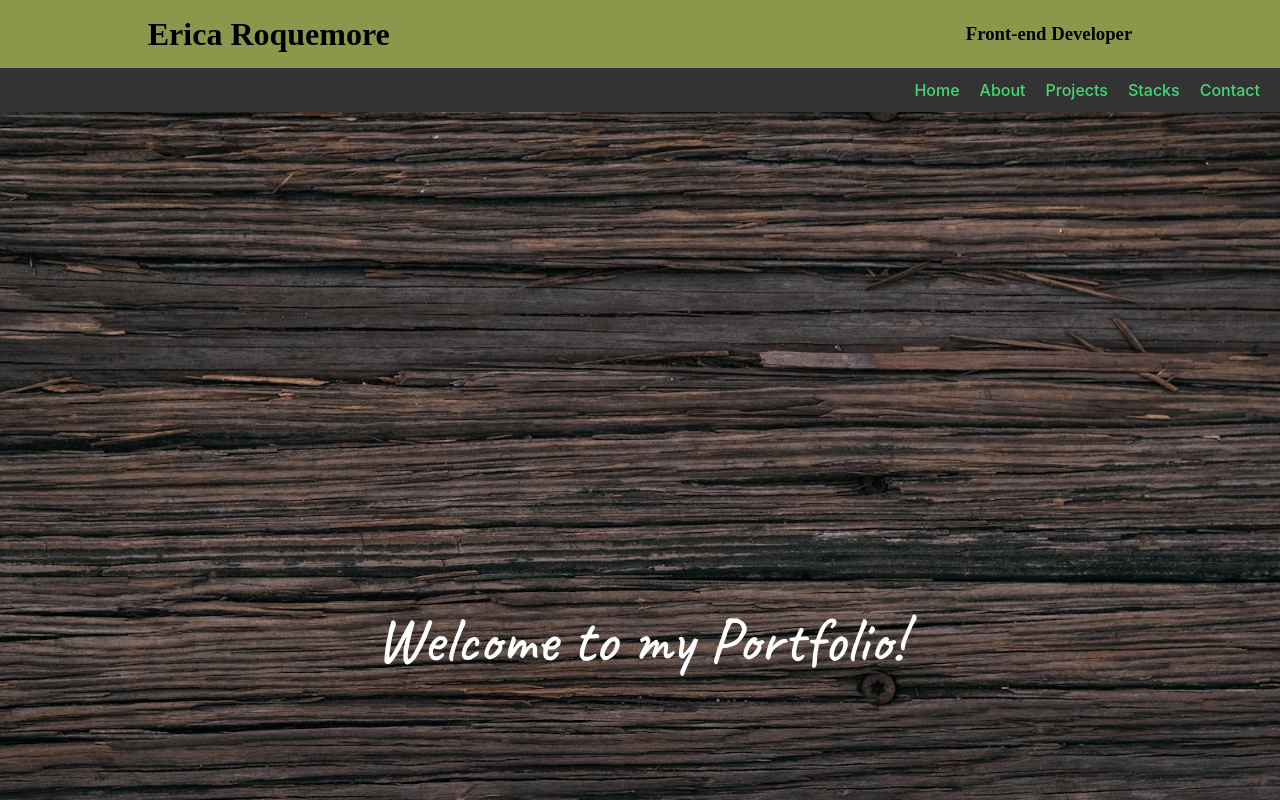
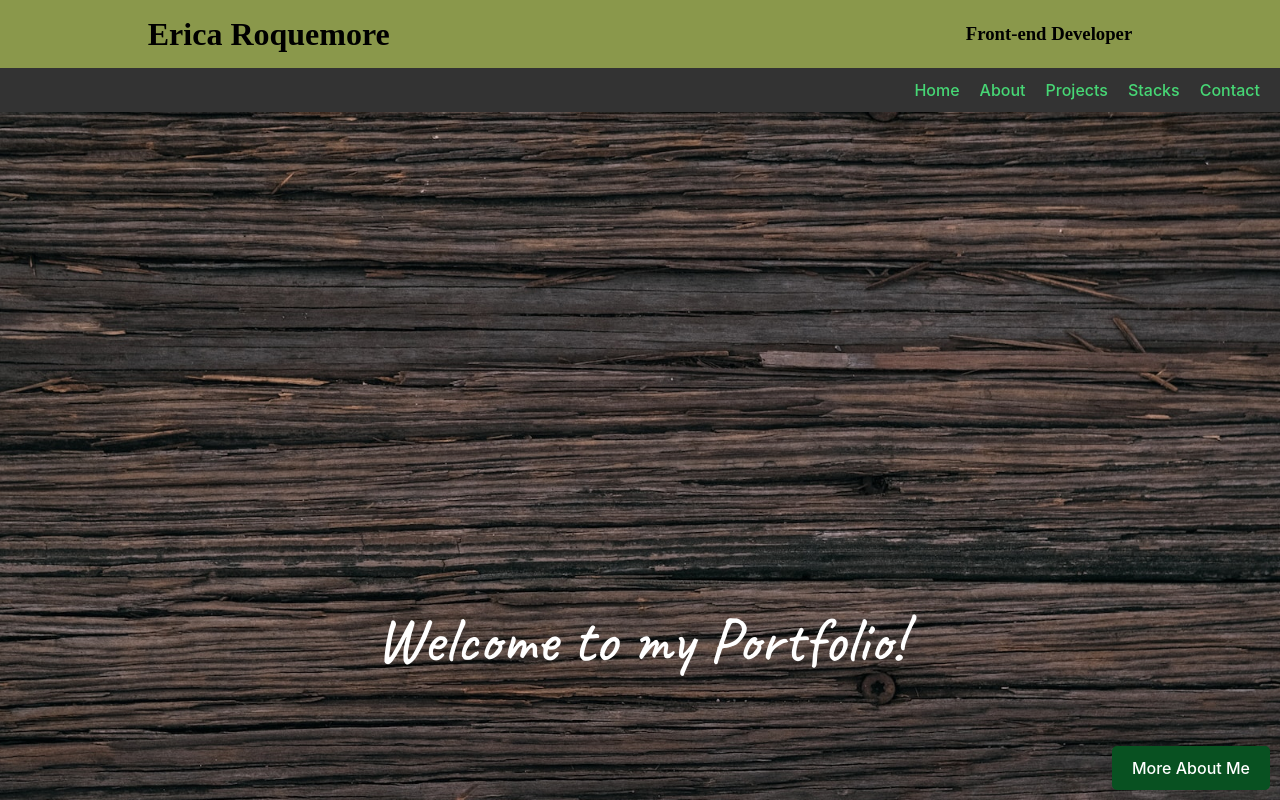
Before and after one commit to ricapi96/portfolio_23, a React (Vite) app: page / in a window 1280 px wide. Shown: the top 800 px of the page. Built offline with nearby package versions, Linux system fonts and the light colour scheme; a web font is replaced by a local one.

Commit message:
testing new page

```diff
--- a/src/App.css
+++ b/src/App.css
@@ -325,6 +325,34 @@ hr {
   margin-right: 10px;
 }
 
+/* More about me Page */
+
+.more-about-me {
+  background-color: #8d5a0e;
+  display: flex;
+  justify-content: center;
+  align-items: center;
+  text-align: center;
+}
+
+
+.btn-more-about-me {
+  display: inline-block;
+  padding: 10px 20px;
+  background-color: #085121;
+  color: #fff;
+  text-decoration: none;
+  border-radius: 5px;
+  transition: background-color 0.3s ease;
+  position: fixed;
+  bottom: 10px;
+  right: 10px;
+}
+
+.btn-more-about-me:hover {
+  background-color: #0e4105;
+}
+
 /* Footer */
 .footer {
   background-color: #333;
--- a/src/App.jsx
+++ b/src/App.jsx
@@ -9,6 +9,7 @@ import StacksPage from "./pages/StacksPage";
 import Footer from "./components/Footer";
 import ContactPage from "./pages/ContactPage";
 import HomePage from "./pages/HomePage";
+import MoreAboutMePage from "./pages/MoreAboutMePage";
 import "./App.css";
 
 function App() {
@@ -24,6 +25,7 @@ function App() {
             <Route path="/projects" element={<ProjectsPage />} />
             <Route path="/stacks" element={<StacksPage />} />
             <Route path="/contact" element={<ContactPage />} />
+            <Route path="/moreaboutme" element={<MoreAboutMePage />} />
           </Routes>
         </div>
 
--- a/src/pages/HomePage.jsx
+++ b/src/pages/HomePage.jsx
@@ -1,5 +1,6 @@
 // Homepage.jsx
 import React from "react";
+import { Link } from 'react-router-dom';
 
 function HomePage() {
   return (
@@ -10,7 +11,9 @@ function HomePage() {
 
 
       <div className="content">
-
+        <Link to="/moreaboutme" className="btn-more-about-me">
+          More About Me
+          </Link>
       </div>
     </div>
   );
--- /dev/null
+++ b/src/pages/MoreAboutMePage.jsx
@@ -0,0 +1,12 @@
+// AboutMePage.jsx
+import React from 'react';
+
+function MoreAboutMePage() {
+    return (
+    <div className='more-about-me'>
+    <h2 className='info'>Hello! This is more about me than you probably wanted to know.</h2>
+    </div>
+)};
+
+
+export default MoreAboutMePage;
```
